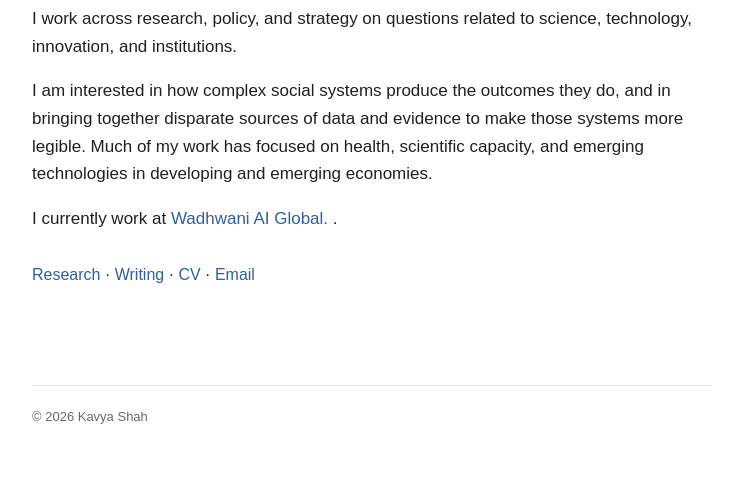
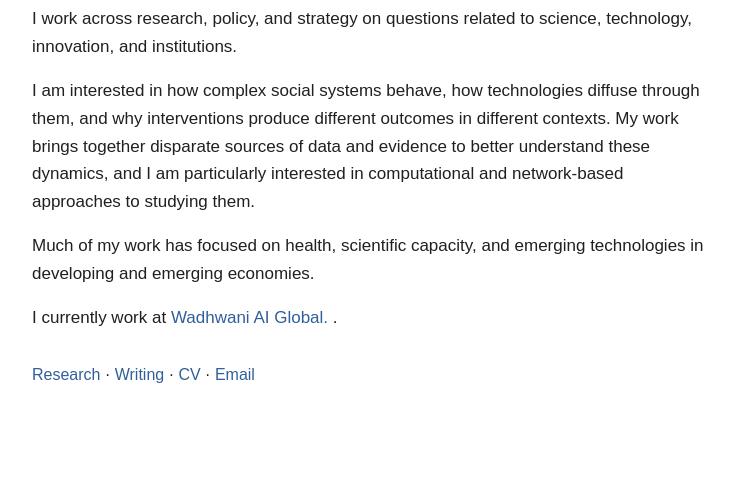
Before and after one commit to kavyarshah/kavyarshah.github.io, a plain HTML site: page index.html in a window 1280 px wide. Shown: the part 190-672 px from the top of the page, without its empty margins (268-1011 px from the left). Drawn offline with Linux system fonts and the light colour scheme.

Commit message:
Update index.html

```diff
--- a/index.html
+++ b/index.html
@@ -46,11 +46,17 @@
         </p>
 
         <p>
-          I am interested in how complex social systems produce the outcomes
-          they do, and in bringing together disparate sources of data and
-          evidence to make those systems more legible. Much of my work has
-          focused on health, scientific capacity, and emerging technologies
-          in developing and emerging economies.
+          I am interested in how complex social systems behave, how technologies
+          diffuse through them, and why interventions produce different outcomes
+          in different contexts. My work brings together disparate sources of
+          data and evidence to better understand these dynamics, and I am
+          particularly interested in computational and network-based approaches
+          to studying them.
+        </p>
+
+        <p>
+          Much of my work has focused on health, scientific capacity, and
+          emerging technologies in developing and emerging economies.
         </p>
 
         <p>
```
